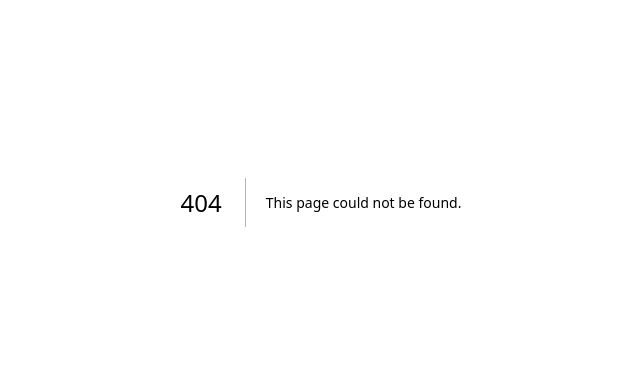
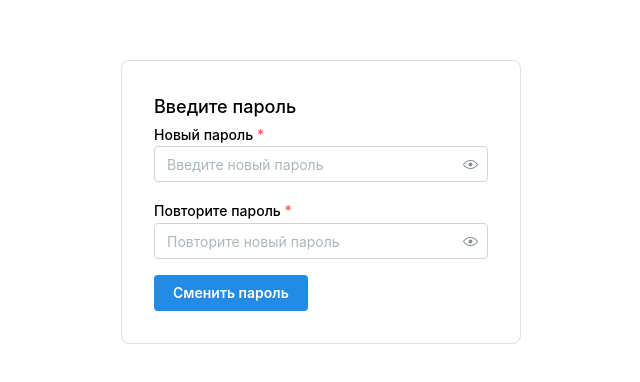
Before and after one commit to ustsl/intervals-frontend-mantine, a Next.js app: page /oauth/reset/1 in a window 1280 px wide. Before the commit this address had no page. Shown: the part 198-580 px from the top of the page, without its empty margins (319-959 px from the left). Built offline with nearby package versions, Linux system fonts and the light colour scheme.

Commit message:
reset_upd

```diff
--- a/src/api/auth.ts
+++ b/src/api/auth.ts
@@ -7,7 +7,6 @@ export const loginUser = async (email: string, password: string) => {
     formData.append("password", password);
 
     try {
-        console.log(email, password)
         const response = await fetch("https://api.intervals.ru/auth/jwt/login", {
             method: "POST",
             body: formData,
--- /dev/null
+++ b/src/app/oauth/reset/[token]/components/ResetForm.tsx
@@ -0,0 +1,96 @@
+'use client'
+
+import { useForm } from '@mantine/form';
+import { PasswordInput, Button, Stack, Text } from '@mantine/core';
+import { notifications } from '@mantine/notifications';
+import { useRouter } from 'next/navigation';
+import { FormWrapper } from '@/components/shared/FormWrapper';
+
+interface ResetPasswordFormProps {
+    token: string;
+}
+
+export const ResetPasswordForm = ({ token }: ResetPasswordFormProps) => {
+    const router = useRouter();
+    const form = useForm({
+        initialValues: {
+            password: '',
+            confirmPassword: '',
+        },
+        validate: {
+            password: (value, values) => {
+                if (value.length < 6) {
+                    return 'Пароль должен быть не менее 6 символов';
+                }
+                if (value !== values.confirmPassword) {
+                    return 'Пароли не совпадают';
+                }
+                return null;
+            },
+            confirmPassword: (value, values) =>
+                value === values.password ? null : 'Пароли не совпадают',
+        },
+    });
+
+    const handleSubmit = async (values: { password: string; confirmPassword: string }) => {
+        try {
+            const response = await fetch('https://api.intervals.ru/auth/reset-password', {
+                method: 'POST',
+                headers: { 'Content-Type': 'application/json' },
+                body: JSON.stringify({
+                    token,
+                    password: values.password,
+                }),
+            });
+
+            if (response.ok) {
+                notifications.show({
+                    color: 'green',
+                    title: 'Успех',
+                    message: 'Пароль успешно изменён',
+                });
+                router.push('/oauth');
+            } else {
+                notifications.show({
+                    color: 'red',
+                    title: 'Ошибка',
+                    message: 'Ошибка смены пароля, попробуйте позже',
+                });
+            }
+            // eslint-disable-next-line @typescript-eslint/no-explicit-any
+        } catch (error: any) {
+            notifications.show({
+                color: 'red',
+                title: 'Ошибка',
+                message: `Произошла ошибка: ${error.message}`,
+            });
+        }
+    };
+
+    return (
+        <FormWrapper>
+            <Text size="lg" fw={500}>
+                Введите пароль
+            </Text>
+            <form onSubmit={form.onSubmit(handleSubmit)}>
+                <Stack>
+                    <PasswordInput
+                        required
+                        label="Новый пароль"
+                        placeholder="Введите новый пароль"
+                        {...form.getInputProps('password')}
+                    />
+                    <PasswordInput
+                        required
+                        label="Повторите пароль"
+                        placeholder="Повторите новый пароль"
+                        {...form.getInputProps('confirmPassword')}
+                    />
+                </Stack>
+                <Button type="submit" mt="md">
+                    Сменить пароль
+                </Button>
+            </form>
+        </FormWrapper>
+    );
+};
--- /dev/null
+++ b/src/app/oauth/reset/[token]/page.tsx
@@ -0,0 +1,14 @@
+import { Metadata } from 'next';
+import { ResetPasswordForm } from './components/ResetForm';
+
+export const metadata: Metadata = {
+    title: "INTERVALS. Восстановление пароля",
+};
+
+// eslint-disable-next-line @typescript-eslint/no-explicit-any
+export default async function ResetPasswordPage(props: { params: Promise<any> }) {
+    const params = await props.params;
+    return (
+        <ResetPasswordForm token={params.token} />
+    );
+}
--- /dev/null
+++ b/src/components/shared/FormWrapper/index.tsx
@@ -0,0 +1 @@
+export { FormWrapper } from "./ui/FormWrapper";
--- /dev/null
+++ b/src/components/shared/FormWrapper/ui/FormWrapper.tsx
@@ -0,0 +1,12 @@
+import styles from './FormWrapper.module.css'
+import { Center, Paper } from "@mantine/core"
+
+export const FormWrapper = ({ children }: { children: React.ReactNode }) => {
+    return (
+        <Center style={{ height: '100vh' }}>
+            <Paper radius="md" p="xl" withBorder className={styles.block}>
+                {children}
+            </Paper>
+        </Center>
+    )
+}
```
Also changed, not shown: src/app/oauth/components/AuthenticationForm.tsx (+14 -6 lines), src/app/oauth/forgot/components/ForgotForm.tsx (added, +67 -0 lines), src/app/oauth/forgot/page.tsx (added, +17 -0 lines), src/components/shared/FormWrapper/ui/FormWrapper.module.css (renamed from src/app/oauth/components/AuthForm.module.css).
